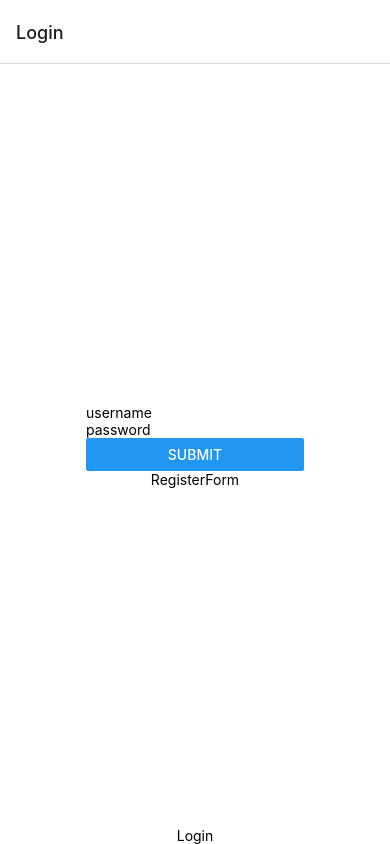
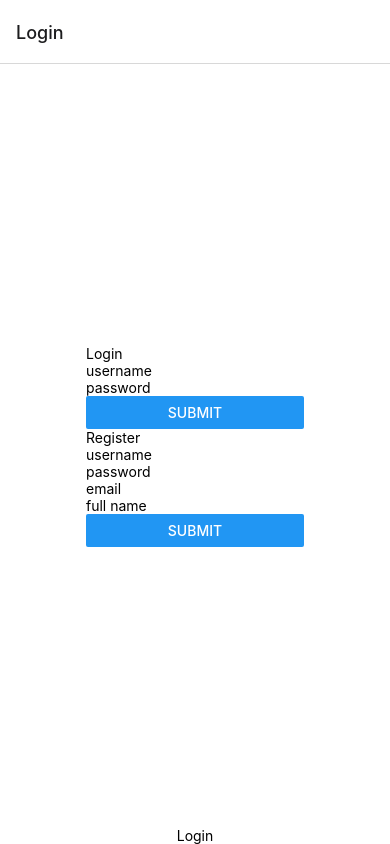
Before and after one commit to kurjaakoodia/wpms-example, a React Native app: screen /Home in a window 390 px wide. Built offline with nearby package versions, Linux system fonts and the light colour scheme; no server answers.

Commit message:
formsia, registeri toimii

```diff
--- a/components/LoginForm.js
+++ b/components/LoginForm.js
@@ -38,6 +38,7 @@
 
   return (
     <View>
+      <Text>Login</Text>
       <Controller
         control={control}
         rules={{
--- a/components/RegisterForm.js
+++ b/components/RegisterForm.js
@@ -1,10 +1,107 @@
-import {View, Text} from 'react-native';
+import {View, Text, TextInput, Button} from 'react-native';
 import React from 'react';
+import {useForm} from 'react-hook-form';
+import {Controller} from 'react-hook-form';
+import {useUser} from './hooks/apiHooks';
 
 const RegisterForm = () => {
+  const {postUser} = useUser();
+  const {
+    control,
+    handleSubmit,
+    formState: {errors},
+    reset,
+  } = useForm({
+    defaultValues: {
+      username: '',
+      password: '',
+      email: '',
+      full_name: '',
+    },
+  });
+
+  const register = async (userData) => {
+    try {
+      await postUser(userData);
+      reset();
+    } catch (error) {
+      console.error(error);
+      // TODO: Notify user about failed login?
+    }
+  };
+
   return (
     <View>
-      <Text>RegisterForm</Text>
+      <Text>Register</Text>
+      <Controller
+        control={control}
+        rules={{
+          required: true,
+        }}
+        render={({field: {onChange, onBlur, value}}) => (
+          <TextInput
+            placeholder="username"
+            onBlur={onBlur}
+            onChangeText={onChange}
+            value={value}
+            autoCapitalize="none"
+          />
+        )}
+        name="username"
+      />
+      {errors.username && <Text>This is required.</Text>}
+
+      <Controller
+        control={control}
+        rules={{
+          maxLength: 100,
+        }}
+        render={({field: {onChange, onBlur, value}}) => (
+          <TextInput
+            placeholder="password"
+            secureTextEntry={true}
+            onBlur={onBlur}
+            onChangeText={onChange}
+            value={value}
+            autoCapitalize="none"
+          />
+        )}
+        name="password"
+      />
+      <Controller
+        control={control}
+        rules={{
+          required: true,
+        }}
+        render={({field: {onChange, onBlur, value}}) => (
+          <TextInput
+            placeholder="email"
+            onBlur={onBlur}
+            onChangeText={onChange}
+            value={value}
+            autoCapitalize="none"
+          />
+        )}
+        name="email"
+      />
+      <Controller
+        control={control}
+        rules={{
+          required: true,
+        }}
+        render={({field: {onChange, onBlur, value}}) => (
+          <TextInput
+            placeholder="full name"
+            onBlur={onBlur}
+            onChangeText={onChange}
+            value={value}
+            autoCapitalize="none"
+          />
+        )}
+        name="full_name"
+      />
+
+      <Button title="Submit" onPress={handleSubmit(register)} />
     </View>
   );
 };
--- a/components/hooks/apiHooks.js
+++ b/components/hooks/apiHooks.js
@@ -45,10 +45,16 @@
       console.error('postLogin error', error);
     }
   };
-
   return {postLogin};
 };
-
+const postUser = async (userData) => {
+  const options = {
+    method: 'POST',
+    headers: {'Content-Type': 'application/json'},
+    body: JSON.stringify(userData),
+  };
+  return await doFetch(apiUrl + 'users', options);
+};
 const useUser = () => {
   const getUserByToken = async (token) => {
     const options = {
@@ -57,15 +63,6 @@
     };
     return await doFetch(apiUrl + 'users/user', options);
   };
-
-  const postUser = async (userData) => {
-    const options = {
-      method: 'POST',
-      headers: {'Content-Type': 'application/json'},
-      body: JSON.stringify(userData),
-    };
-    return await doFetch(apiUrl + 'users/user', options);
-  };
   return {getUserByToken, postUser};
 };
 
--- a/contexts/MainContext.js
+++ b/contexts/MainContext.js
@@ -4,11 +4,13 @@
 const MainContext = React.createContext({});
 
 const MainProvider = (props) => {
-  const [isLoggedIn, setIsLoggedIn] = useState(false);
+  const [isLoggedIn, setIsLoggedIn, isRegisteredIn] = useState(false);
   const [user, setUser] = useState({});
 
   return (
-    <MainContext.Provider value={{isLoggedIn, setIsLoggedIn, user, setUser}}>
+    <MainContext.Provider
+      value={{isLoggedIn, setIsLoggedIn, user, setUser, isRegisteredIn}}
+    >
       {props.children}
     </MainContext.Provider>
   );
```
